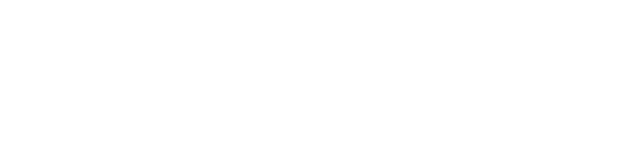
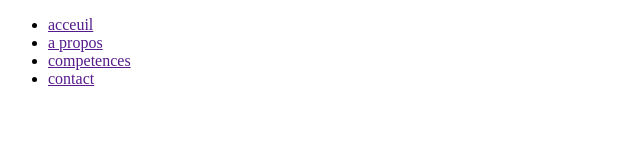
Before and after one commit to 16mt230-gif/cv_personnel, a plain HTML site: page index.html in a window 1280 px wide. Shown: the whole page, without its empty margins (0-640 px from the left). Drawn offline with Linux system fonts and the light colour scheme.

Commit message:
structure navbar

```diff
--- a/index.html
+++ b/index.html
@@ -6,6 +6,16 @@
     <title>cv personnel</title>
 </head>
 <body>
+    <header>
+        <nav>
+            <ul>
+                <li><a href="">acceuil</a></li>
+                <li><a href="">a propos</a></li>
+                <li><a href="">competences</a></li>
+                <li><a href="">contact</a></li>
+            </ul>
+        </nav>
+    </header>
 
 </body>
 </html>
```
